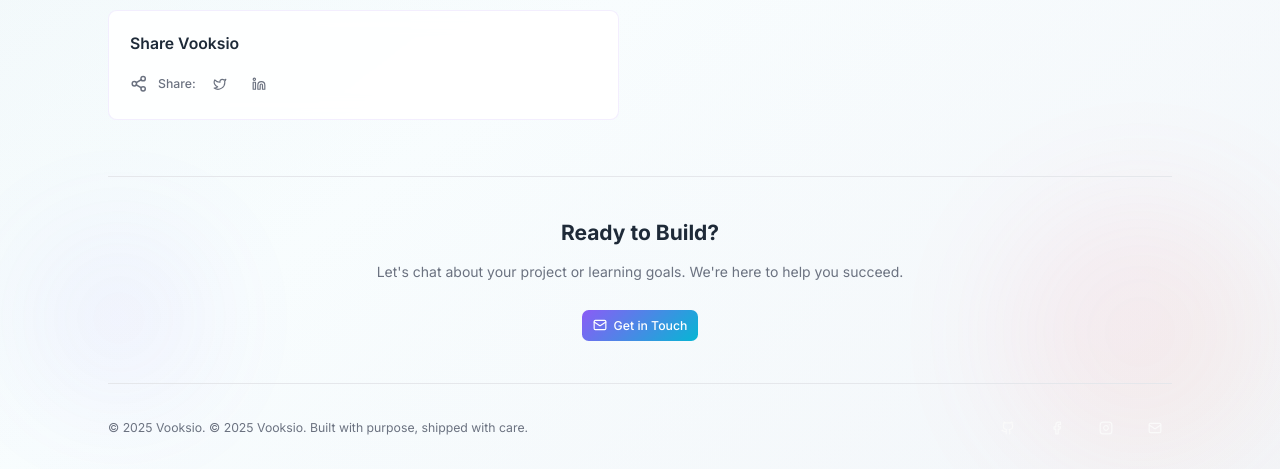
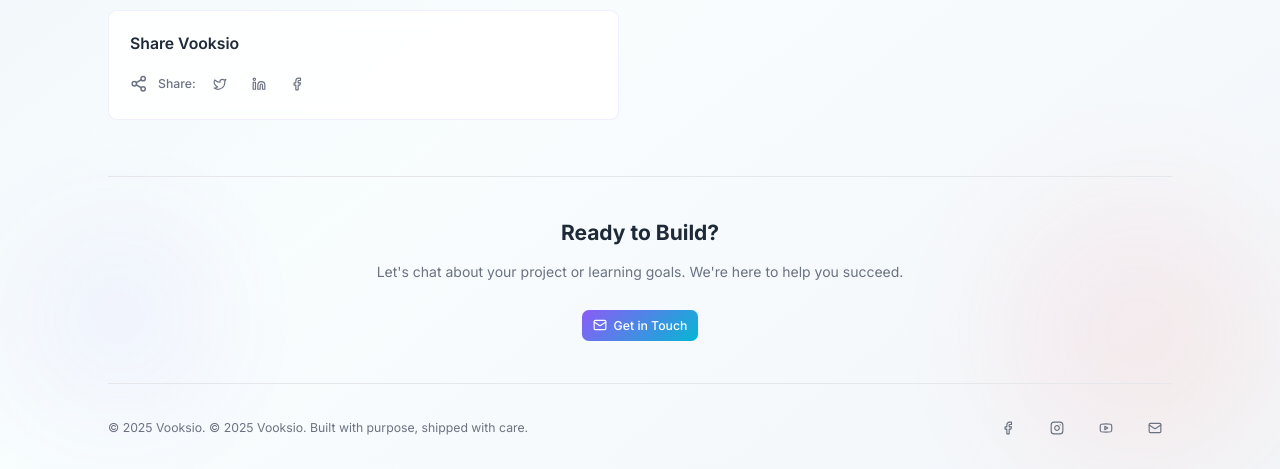
Before and after one commit to Vooksio/vooksio-website, a Next.js app: page /en in a window 1280 px wide. Shown: the part 5170-5639 px from the top of the page. Built offline with nearby package versions, Linux system fonts and the light colour scheme; no server answers.

Commit message:
Enhance Footer component with additional social media links and update styling for consistency

```diff
--- a/src/components/layouts/Footer.tsx
+++ b/src/components/layouts/Footer.tsx
@@ -2,13 +2,25 @@
 import React from "react";
 import { useLocale, useTranslations } from "next-intl";
 import { Button } from "../ui/button";
-import { Mail, Github, Twitter, Linkedin, ArrowRight, Code2, BookOpen, Users, Share2, Facebook, Instagram } from "lucide-react";
+import {
+  Mail,
+  // Github,
+  Twitter,
+  Linkedin,
+  Facebook,
+  Instagram,
+  Youtube,
+  ArrowRight,
+  Code2,
+  BookOpen,
+  Users,
+  Share2,
+} from "lucide-react";
 import Image from "next/image";
 import { cn } from "@/lib/utils";
 import { Input } from "../ui/input";
 import { RefreshLink } from "../ui-actions/RefreshLink";
 import { sendGAEvent } from "@next/third-parties/google";
-import { ar } from "zod/locales";
 // Social Share Buttons Component integrated into Footer
 function SocialShareButtons({ url, title, className = "" }: { url: string; title: string; className?: string }) {
   const t = useTranslations("footer");
@@ -29,6 +41,13 @@
       url: `https://www.linkedin.com/sharing/share-offsite/?url=${encodedUrl}`,
       color: "hover:text-[var(--vooksio-emerald)]",
       ariaLabel: t("ariaLabels.shareLinkedIn"),
+    },
+    {
+      name: "Facebook",
+      icon: Facebook,
+      url: `https://www.facebook.com/sharer/sharer.php?u=${encodedUrl}`,
+      color: "hover:text-[var(--vooksio-orange)]",
+      ariaLabel: t("ariaLabels.shareFacebook"),
     },
   ];
 
@@ -115,13 +134,13 @@
 
   // Social media links for footer
   const socialLinks = [
-    {
-      name: "GitHub",
-      icon: Github,
-      href: "https://github.com/vooksio",
-      color: "hover:text-[var(--vooksio-purple)]",
-      ariaLabel: t("ariaLabels.github"),
-    },
+    // {
+    //   name: "GitHub",
+    //   icon: Github,
+    //   href: "https://github.com/vooksio",
+    //   color: "hover:text-[var(--vooksio-purple)]",
+    //   ariaLabel: t("ariaLabels.github"),
+    // },
     // {
     //   name: "Twitter",
     //   icon: Twitter,
@@ -137,18 +156,25 @@
     //   ariaLabel: t("ariaLabels.linkedin"),
     // },
     {
-      name:"Facebook",
-      icon:Facebook,
-      href:"https://www.facebook.com/people/Vooksio/61579309577376",
-      color:"hover:text-[var(--vooksio-blue)]",
-      ariaLabel:t("ariaLabels.facebook"),
+      name: "Facebook",
+      icon: Facebook,
+      href: "https://www.facebook.com/people/Vooksio/61579309577376",
+      color: "hover:text-[var(--vooksio-blue)]",
+      ariaLabel: t("ariaLabels.facebook"),
     },
-    // instagram
     {
-      name:"Instagram",
-      icon:Instagram,
-      href:"https://www.instagram.com/vooksio/",
-
+      name: "Instagram",
+      icon: Instagram,
+      href: "https://www.instagram.com/vooksio/",
+      color: "hover:text-[var(--vooksio-pink)]",
+      ariaLabel: t("ariaLabels.instagram"),
+    },
+    {
+      name: "YouTube",
+      icon: Youtube,
+      href: "https://www.youtube.com/@vooksio",
+      color: "hover:text-[var(--vooksio-red)]",
+      ariaLabel: t("ariaLabels.youtube"),
     },
     {
       name: "Email",
@@ -347,7 +373,9 @@
           <div className="border-t border-switch-background py-8">
             <div className="flex flex-col md:flex-row justify-between items-center space-y-4 md:space-y-0">
               {/* Copyright */}
-              <div className="text-muted-gray text-sm">© 2025 Vooksio. {t("copyright")}</div>
+              <div className="!text-muted-gray text-sm">
+                © {new Date().getFullYear()} Vooksio. {t("copyright")}
+              </div>
 
               {/* Social Links - Updated for consistency */}
               <div className="flex items-center space-x-4">
@@ -357,7 +385,7 @@
                     href={social.href}
                     onClick={() => handleSocialClick(social.name)}
                     target={social.href.startsWith("http") ? "_blank" : undefined}
-                    className={`text-muted-gray ${social.color} transition-colors p-1 rounded-full hover:bg-white/20`}
+                    className={`!text-muted-gray ${social.color} transition-colors p-1 rounded-full hover:bg-white/20`}
                     aria-label={social.ariaLabel}
                     disableRefresh={true}
                   >
```
